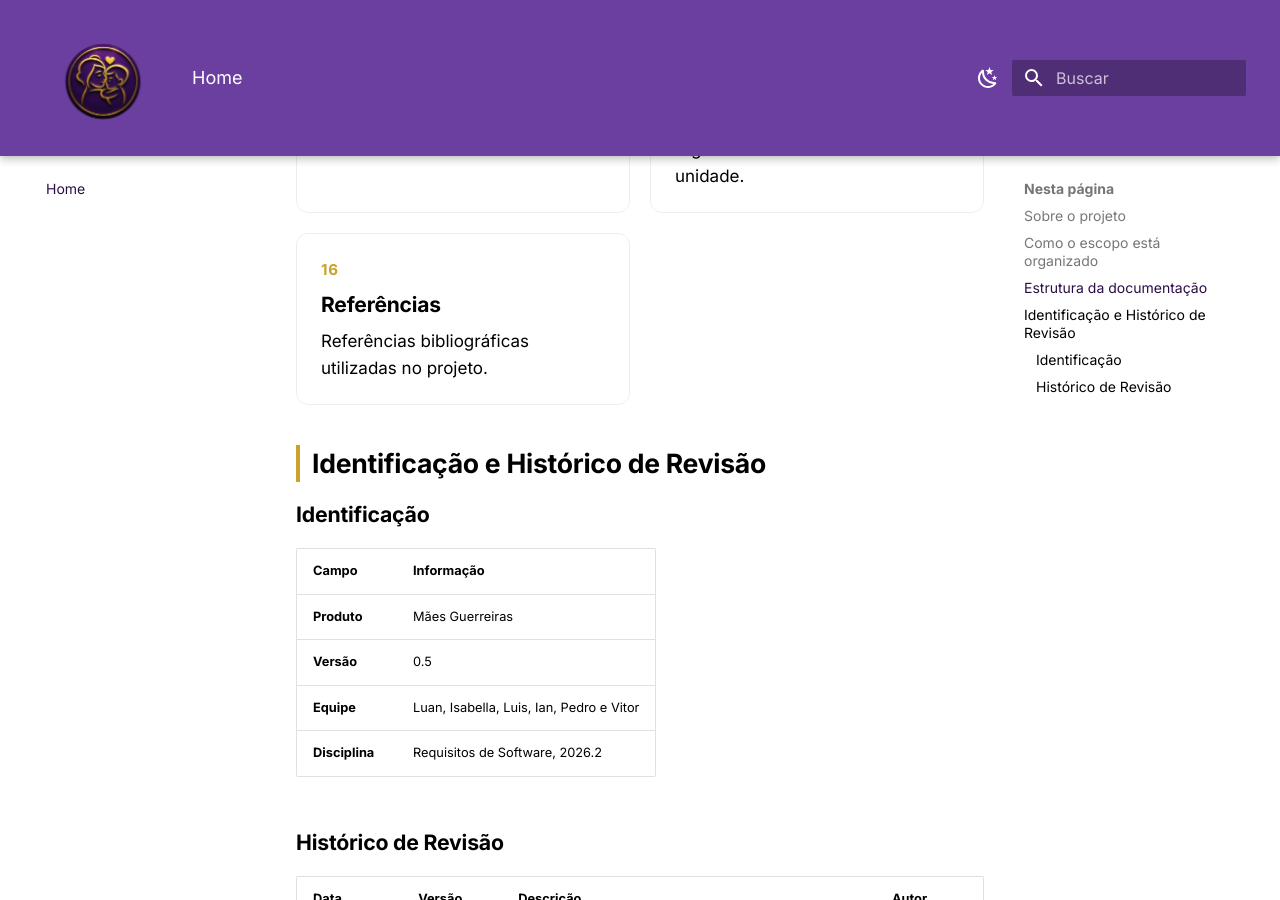
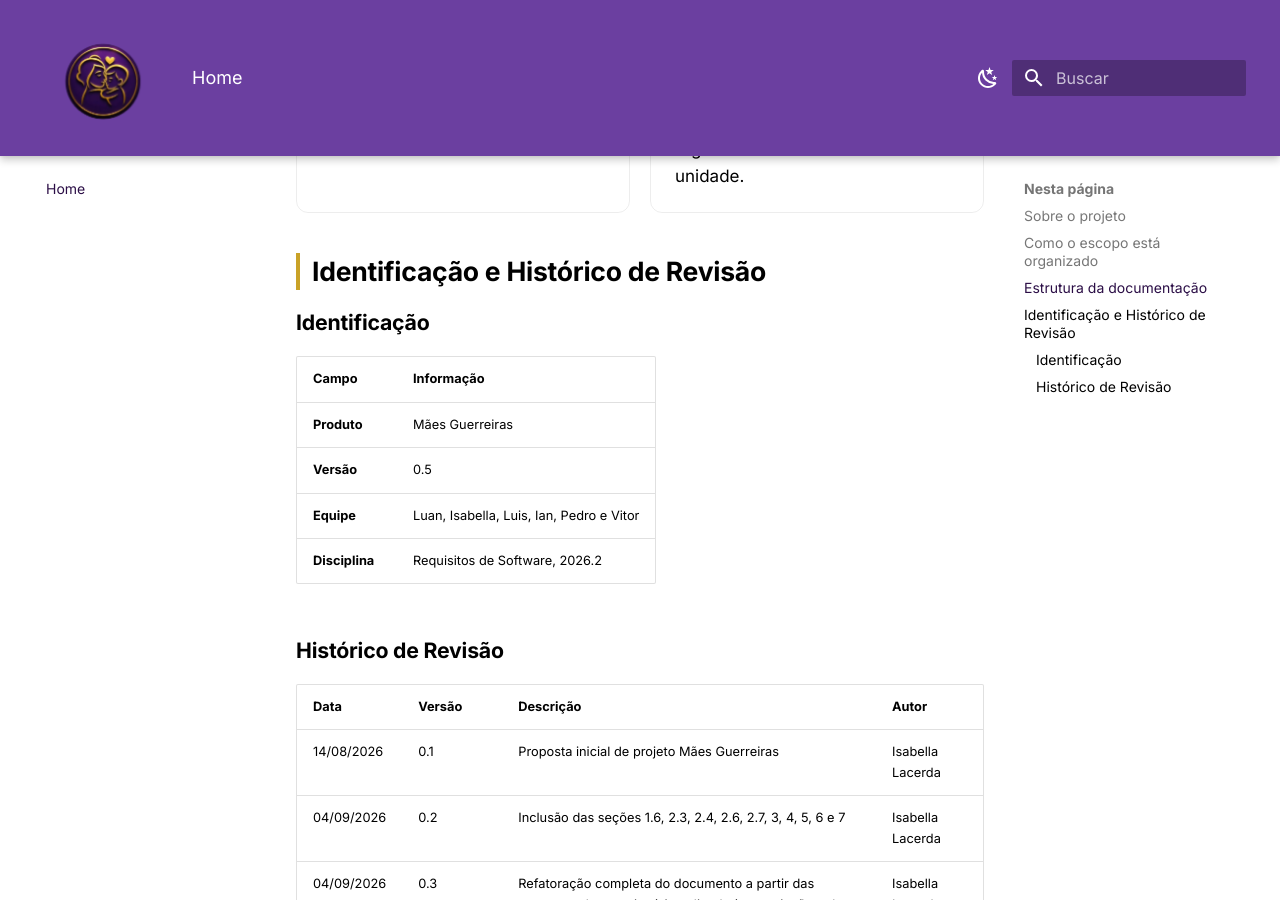
Before and after one commit to mdsreq-fga-unb/REQ-2026.2-T01-MaesGuerreiras, an MkDocs documentation site: the page built from docs/index.md, in a window 1280 px wide and 900 px high, scrolled down 2235 px. Built offline with MkDocs 1.6.1 and Material for MkDocs 9.7.7, drawn with Linux system fonts in a browser that asks for light colours.

Commit message:
Retira a página de referências bibliográficas, que estava sem conteúdo

```diff
--- a/docs/index.md
+++ b/docs/index.md
@@ -90,11 +90,6 @@ consultam esse registro, sem repetir listas.
     <h3>Lições Aprendidas</h3>
     <p>Aprendizados da equipe registrados ao final de cada unidade.</p>
   </a>
-  <a href="16-referencias/" class="topic-card">
-    <span class="topic-card__num">16</span>
-    <h3>Referências</h3>
-    <p>Referências bibliográficas utilizadas no projeto.</p>
-  </a>
 </div>
 
 ## Identificação e Histórico de Revisão
--- a/mkdocs.yml
+++ b/mkdocs.yml
@@ -71,7 +71,6 @@ nav:
     - "13·DoR e DoD": 13-dor-dod/index.md
     - "14·Histórico de evolução": 14-historico/index.md
     - "15·Lições Aprendidas": 15-licoes/index.md
-    - "16·Referências": 16-referencias/index.md
   - "Evolução da Proposta": 00-evolucao/index.md
   - "Evidências e Gravações": 00-evidencias/index.md
   - "Atas de Reunião": 00-atas/index.md
```
Also changed, not shown: docs/16-referencias/index.md (deleted, +0 -5 lines).
